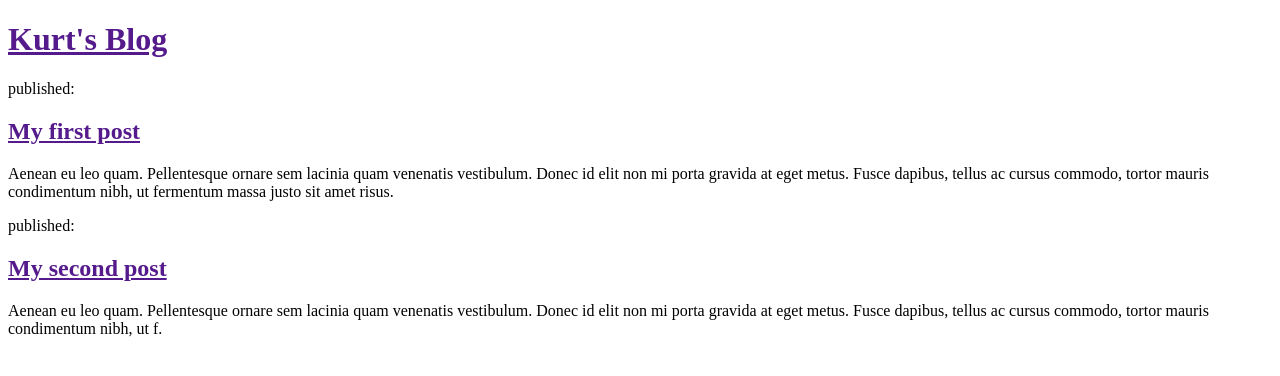
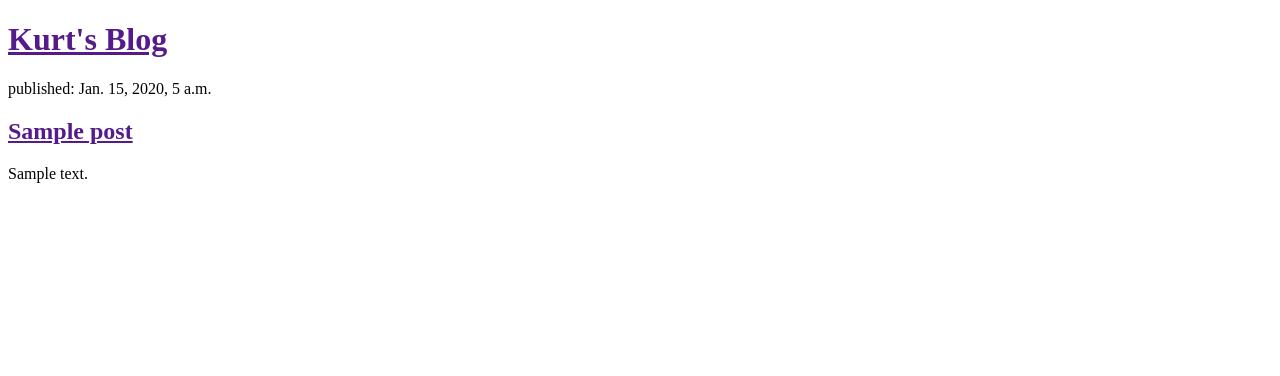
Before and after one commit to kurtmw/my-blog-project, a Django app: template blog/templates/blog/post_list.html in a window 1280 px wide. Shown: the top 376 px of the page. Run offline with Django 3.2, Linux system fonts and the light colour scheme; the template is opened without the code that fills it: values that come from a table or form of the project are taken from there, others are empty; tables that the repository leaves empty hold one stand-in row (values such as "Sample post").

Commit message:
Modified templates to display posts from database.

```diff
--- a/blog/templates/blog/post_list.html
+++ b/blog/templates/blog/post_list.html
@@ -1,7 +1,7 @@
 <!DOCTYPE html>
-<html lang="en">
+<html>
   <head>
-    <meta charset="utf-8">
+    <meta charset="en">
     <title>Kurt's Blog</title>
   </head>
   <body>
@@ -9,16 +9,13 @@
       <h1><a href="">Kurt's Blog</a></h1>
     </div>
 
+    {% for post in posts %}
     <div>
-      <p>published:</p>
-      <h2><a href="">My first post</a></h2>
-      <p>Aenean eu leo quam. Pellentesque ornare sem lacinia quam venenatis vestibulum. Donec id elit non mi porta gravida at eget metus. Fusce dapibus, tellus ac cursus commodo, tortor mauris condimentum nibh, ut fermentum massa justo sit amet risus.</p>
+        <p>published: {{ post.published_date }}</p>
+        <h2><a href="">{{ post.title }}</a></h2>
+        <p>{{ post.text|linebreaksbr }}</p>
     </div>
+    {% endfor %}
 
-    <div>
-      <p>published:</p>
-      <h2><a href="">My second post</a></h2>
-      <p>Aenean eu leo quam. Pellentesque ornare sem lacinia quam venenatis vestibulum. Donec id elit non mi porta gravida at eget metus. Fusce dapibus, tellus ac cursus commodo, tortor mauris condimentum nibh, ut f.</p>
-    </div>
   </body>
 </html>
--- a/blog/views.py
+++ b/blog/views.py
@@ -1,5 +1,7 @@
 from django.shortcuts import render
+from django.utils import timezone
+from .models import Post
 
-# Create your views here.
 def post_list(request):
-    return render(request, 'blog/post_list.html', {})
+    posts = Post.objects.filter(published_date__lte=timezone.now()).order_by('published_date')
+    return render(request, 'blog/post_list.html', {'posts': posts})
```
